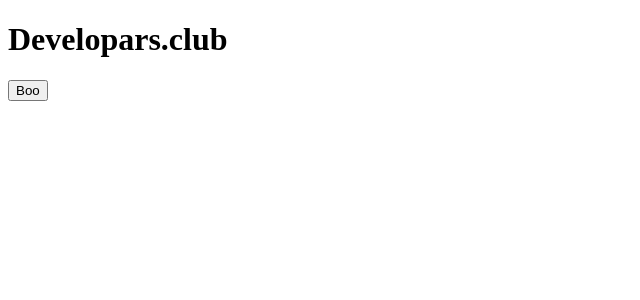
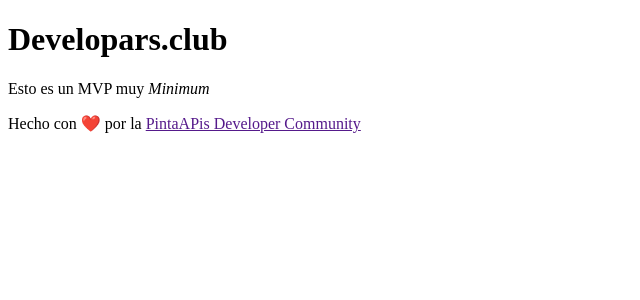
Before and after one commit to PintaApis/developars-club, a Next.js app in the folder apps/web/: page / in a window 1280 px wide. Shown: the top 300 px of the page, without its empty margins (0-640 px from the left). Built offline with nearby package versions, Linux system fonts and the light colour scheme.

Commit message:
build(app/web): :construction_worker: test the CD flow (#7)
closes #6

```diff
--- a/apps/web/pages/index.tsx
+++ b/apps/web/pages/index.tsx
@@ -1,10 +1,9 @@
-import { Button } from "ui";
-
-export default function Web() {
+export default function Home() {
   return (
     <div>
       <h1>Developars.club</h1>
-      <Button />
+      <p>Esto es un MVP muy <em>Minimum</em></p>
+      <p>Hecho con ❤️ por la <a href="">PintaAPis Developer Community</a></p>
     </div>
   );
 }
```
